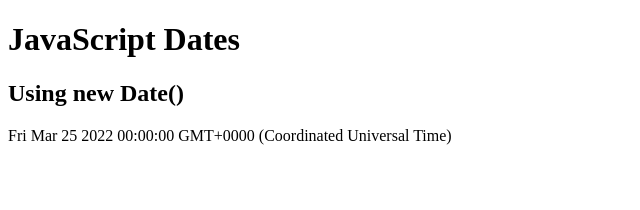
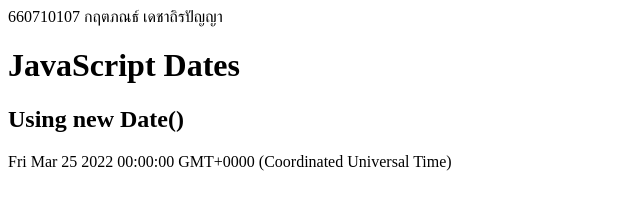
Before and after one commit to 660710107/517101_107, a plain HTML site: page index.html in a window 1280 px wide. Shown: the whole page, without its empty margins (0-640 px from the left). Drawn offline with Linux system fonts and the light colour scheme.

Commit message:
add id and name
เพิ่มบรรทัดที่แสดงรหัสนักศึกษา และชื่อ นามสกุล

```diff
--- a/index.html
+++ b/index.html
@@ -1,6 +1,7 @@
 <!DOCTYPE html>
 <html>
 <body>
+ 660710107 กฤตภณธ์ เดชาถิรปัญญา
 
 <h1>JavaScript Dates</h1>
 <h2>Using new Date()</h2>
```
